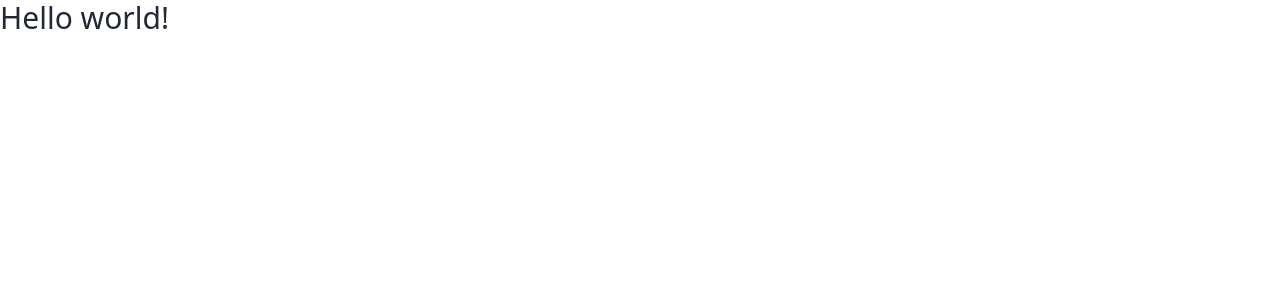
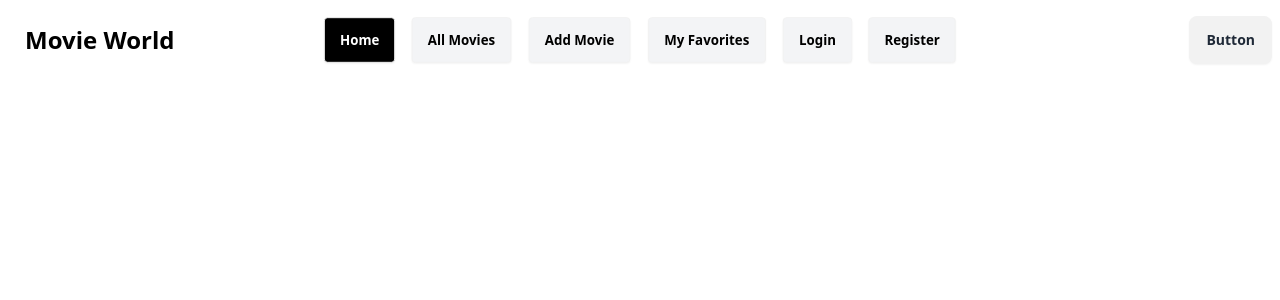
Before and after one commit to rimonc7/movieworld-client, a React (Vite) app: page / in a window 1280 px wide. Shown: the top 300 px of the page. Built offline with nearby package versions, Linux system fonts and the light colour scheme.

Commit message:
nav design

```diff
--- a/package.json
+++ b/package.json
@@ -14,6 +14,7 @@
     "match-sorter": "^8.0.0",
     "react": "^18.3.1",
     "react-dom": "^18.3.1",
+    "react-icons": "^5.4.0",
     "react-router-dom": "^7.0.2",
     "sort-by": "^1.2.0"
   },
--- /dev/null
+++ b/src/Components/NavBar/Nav.jsx
@@ -0,0 +1,53 @@
+import { NavLink } from "react-router-dom";
+
+const Nav = () => {
+    const links = <div className="space-x-3 ">
+        <NavLink to="/" className="btn bg-gray-100 hover:bg-gray-200 text-black py-2 px-4 rounded">Home</NavLink>
+        <NavLink to="/allMovies" className="btn bg-gray-100 hover:bg-gray-200 text-black py-2 px-4 rounded">All Movies</NavLink>
+        <NavLink to="/addMovie" className="btn bg-gray-100 hover:bg-gray-200 text-black py-2 px-4 rounded">Add Movie</NavLink>
+        <NavLink to="/myFavorites" className="btn bg-gray-100 hover:bg-gray-200 text-black py-2 px-4 rounded">My Favorites</NavLink>
+        <NavLink to="/login" className="btn bg-gray-100 hover:bg-gray-200 text-black py-2 px-4 rounded">Login</NavLink>
+        <NavLink to="/register" className="btn bg-gray-100 hover:bg-gray-200 text-black py-2 px-4 rounded">Register</NavLink>
+    </div>
+
+    return (
+        <div>
+            <div className="navbar bg-base-100">
+                <div className="navbar-start">
+                    <div className="dropdown">
+                        <div tabIndex={0} role="button" className="btn btn-ghost lg:hidden">
+                            <svg
+                                xmlns="http://www.w3.org/2000/svg"
+                                className="h-5 w-5"
+                                fill="none"
+                                viewBox="0 0 24 24"
+                                stroke="currentColor">
+                                <path
+                                    strokeLinecap="round"
+                                    strokeLinejoin="round"
+                                    strokeWidth="2"
+                                    d="M4 6h16M4 12h8m-8 6h16" />
+                            </svg>
+                        </div>
+                        <ul
+                            tabIndex={0}
+                            className="menu menu-sm dropdown-content bg-base-100 rounded-box z-[1] mt-3 w-52 p-2 shadow">
+                            {links}
+                        </ul>
+                    </div>
+                    <a className="btn btn-ghost text-2xl text-black font-bold">Movie World</a>
+                </div>
+                <div className="navbar-center hidden lg:flex">
+                    <ul className="menu menu-horizontal px-1">
+                        {links}
+                    </ul>
+                </div>
+                <div className="navbar-end">
+                    <a className="btn">Button</a>
+                </div>
+            </div>
+        </div>
+    );
+};
+
+export default Nav;
--- /dev/null
+++ b/src/LayOut/HomeLayOut/Home.jsx
@@ -0,0 +1,11 @@
+import Nav from "../../Components/NavBar/Nav";
+
+const Home = () => {
+    return (
+        <div>
+            <Nav></Nav>
+        </div>
+    );
+};
+
+export default Home;
--- a/src/index.css
+++ b/src/index.css
@@ -1,3 +1,8 @@
 @tailwind base;
 @tailwind components;
 @tailwind utilities;
+
+a.active{
+    background: black;
+    color: white;
+}
--- a/src/main.jsx
+++ b/src/main.jsx
@@ -5,11 +5,12 @@
   createBrowserRouter,
   RouterProvider,
 } from "react-router-dom";
+import Home from './LayOut/HomeLayOut/Home';
 
 const router = createBrowserRouter([
   {
     path: "/",
-    element: <div className='text-3xl'>Hello world!</div>,
+    element: <Home></Home>,
   },
 ]);
 
```
Also changed, not shown: 1 other file (tests, documents, lock files or other folders).
